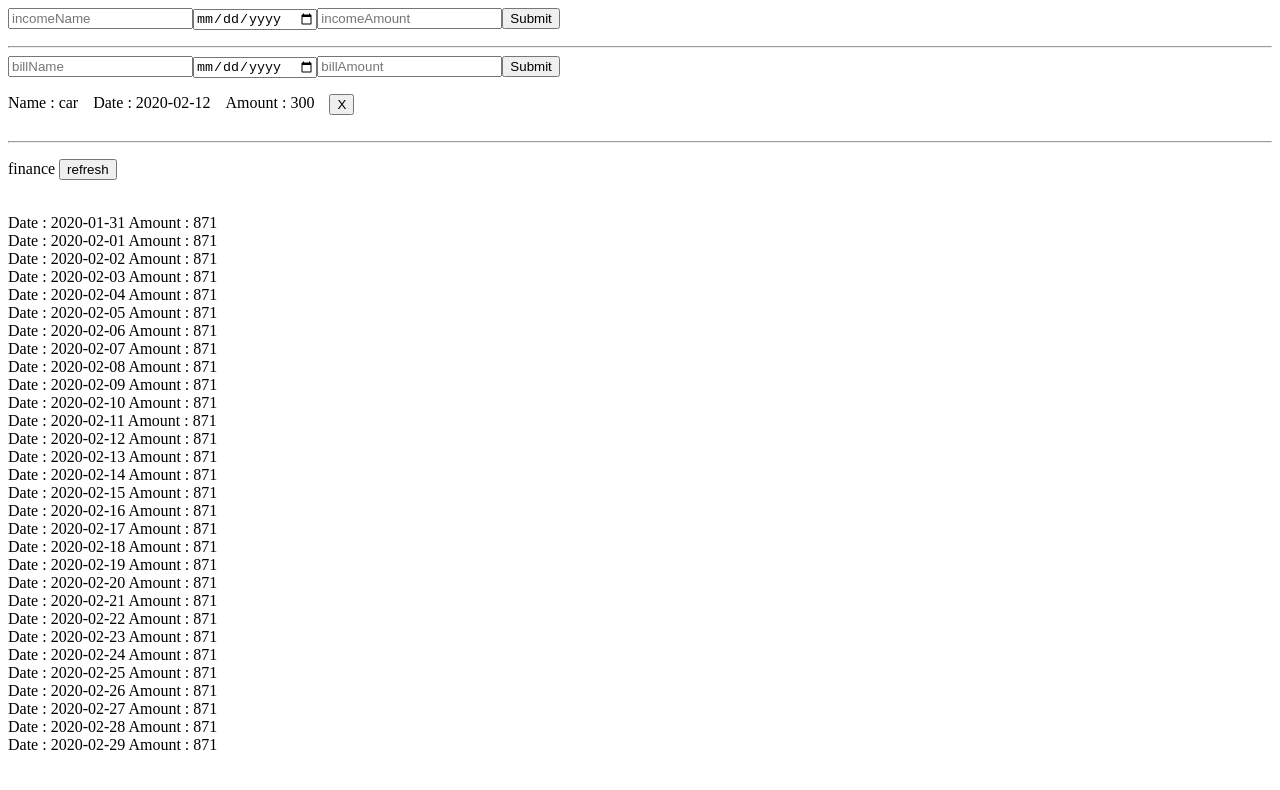
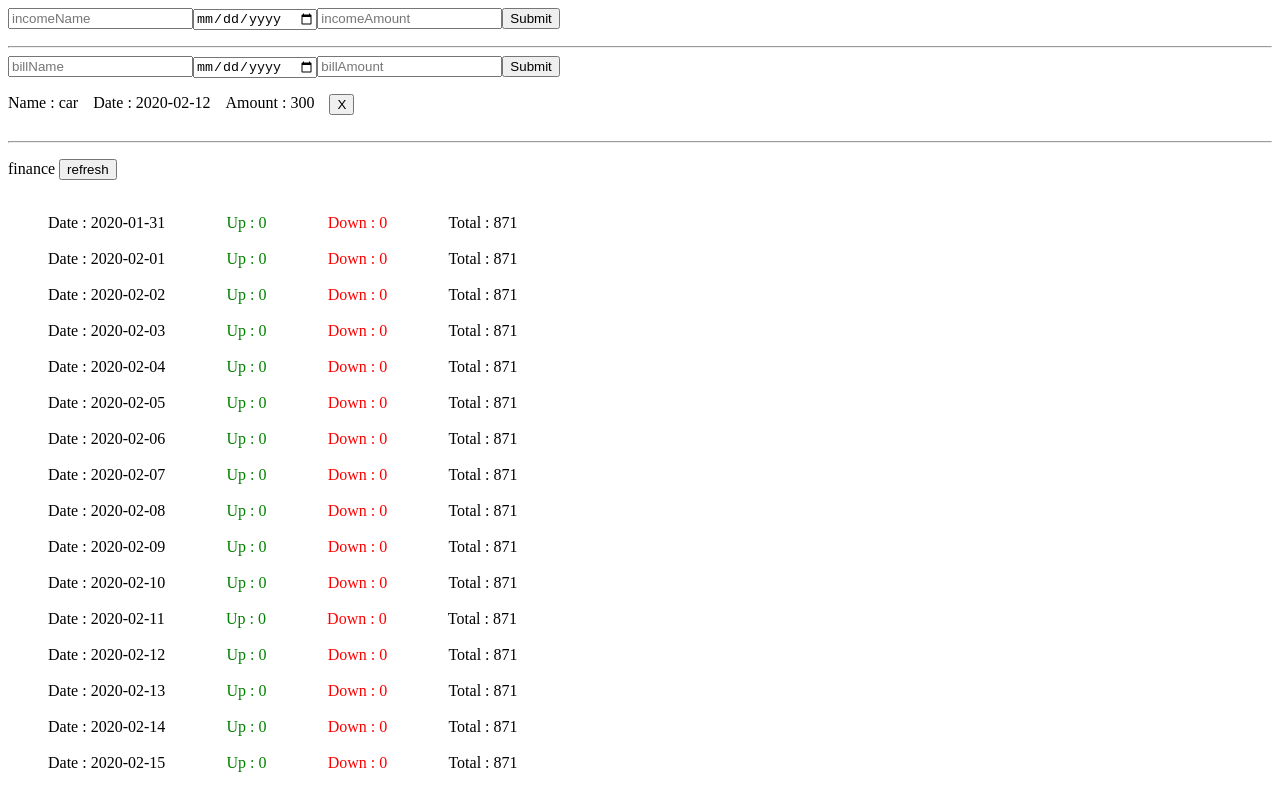
Before and after one commit to apelico/finance-app, an Angular app: page / in a window 1280 px wide. Shown: the top 790 px of the page. Built offline with nearby package versions, Linux system fonts and the light colour scheme.

Commit message:
5 files modified

```diff
--- a/src/app/bill-item/bill-item.component.html
+++ b/src/app/bill-item/bill-item.component.html
@@ -1,5 +1,5 @@
 <ul>
-  <li> Name : {{bill.billName}} </li>
+  <li>Name : {{bill.billName}} </li>
   <li>Date : {{bill.billDate}} </li>
   <li>Amount : {{bill.billAmount}} </li>
   <li><input type="button" value="X"></li>
--- a/src/app/finance/finance.component.css
+++ b/src/app/finance/finance.component.css
@@ -0,0 +1,14 @@
+ul{
+  list-style-type: none;
+  overflow:hidden;
+  margin:0;
+  text-align: center;
+}
+
+li{
+  float:left;
+  padding-right:5%;
+  margin:0;
+  padding-top: 0;
+  padding-bottom:0;
+}
--- a/src/app/finance/finance.component.html
+++ b/src/app/finance/finance.component.html
@@ -9,8 +9,11 @@
 </p> <br>
 
 	<div *ngFor="let daily of dailyFinance">
-
-		Date : {{daily.date}}
-		Amount : {{daily.amount}}
+    <ul>
+      <li>Date : {{daily.date}}</li>
+      <li><a style="color:green">Up : {{daily.up}}</a></li>
+      <li><a style="color:red">Down : {{daily.down}}</a></li>
+      <li>Total : {{daily.amount}}</li>
+    </ul>
 		<br>
  </div>
--- a/src/app/finance/finance.component.ts
+++ b/src/app/finance/finance.component.ts
@@ -75,6 +75,7 @@ export class FinanceComponent implements OnInit {
       for(var j = 0; j < this.bills.length; j++){
         if(this.dailyFinance[i].date == this.bills[j].billDate){
           this.dailyFinance[i].bill.push(this.bills[j]);
+          this.dailyFinance[i].down += this.bills[j].billAmount;
         }
       }
     }
@@ -88,6 +89,7 @@ export class FinanceComponent implements OnInit {
       for(var j = 0; j < this.incomes.length; j++){
         if(this.dailyFinance[i].date == this.incomes[j].incomeDate){
           this.dailyFinance[i].income.push(this.incomes[j]);
+          this.dailyFinance[i].up += this.incomes[j].incomeAmount;
         }
       }
     }
--- a/src/app/objects/finance.ts
+++ b/src/app/objects/finance.ts
@@ -4,6 +4,8 @@ import { Income } from './income';
 export class Finance {
   date: string;
   amount: number;
+  up: number = 0;
+  down: number = 0;
 
   bill : Bill[] = [];
   income : Income[] = [];
```
